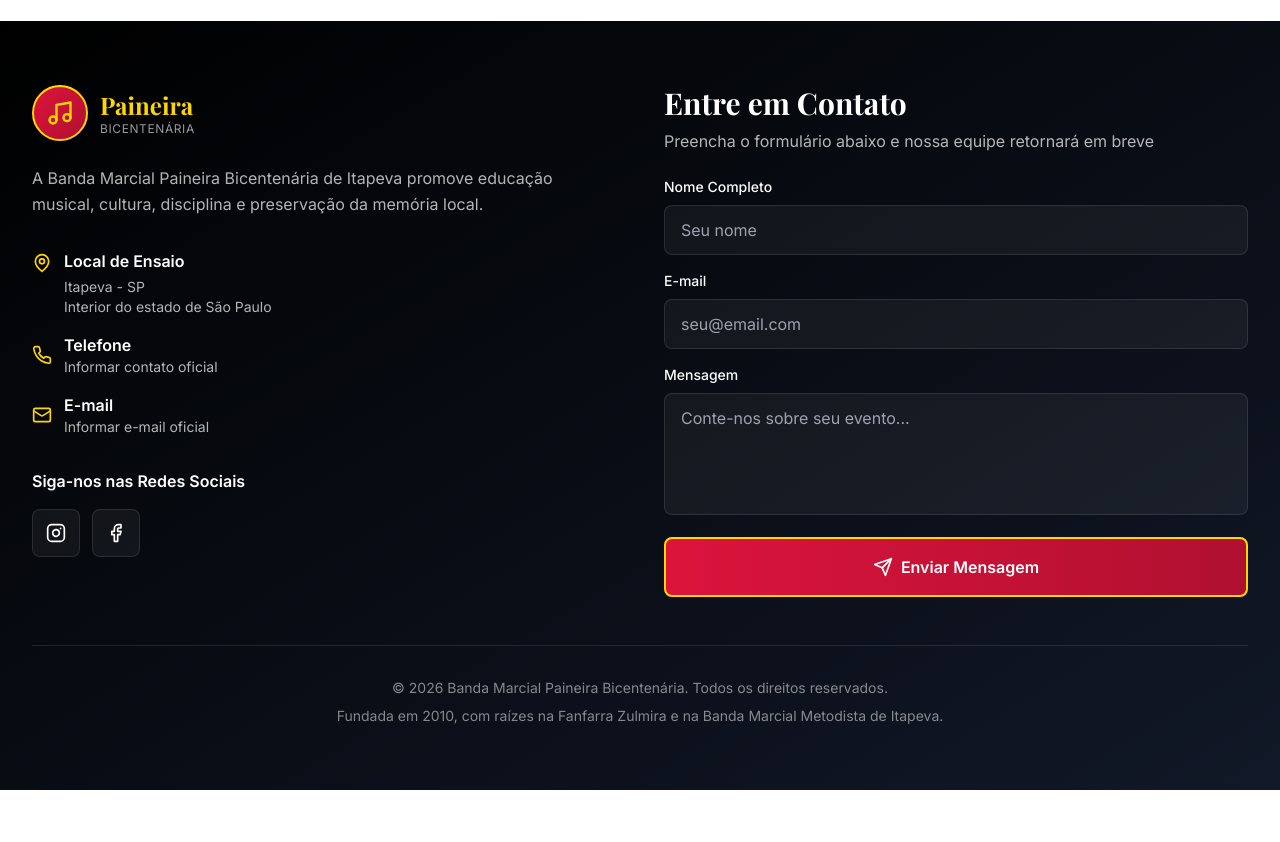
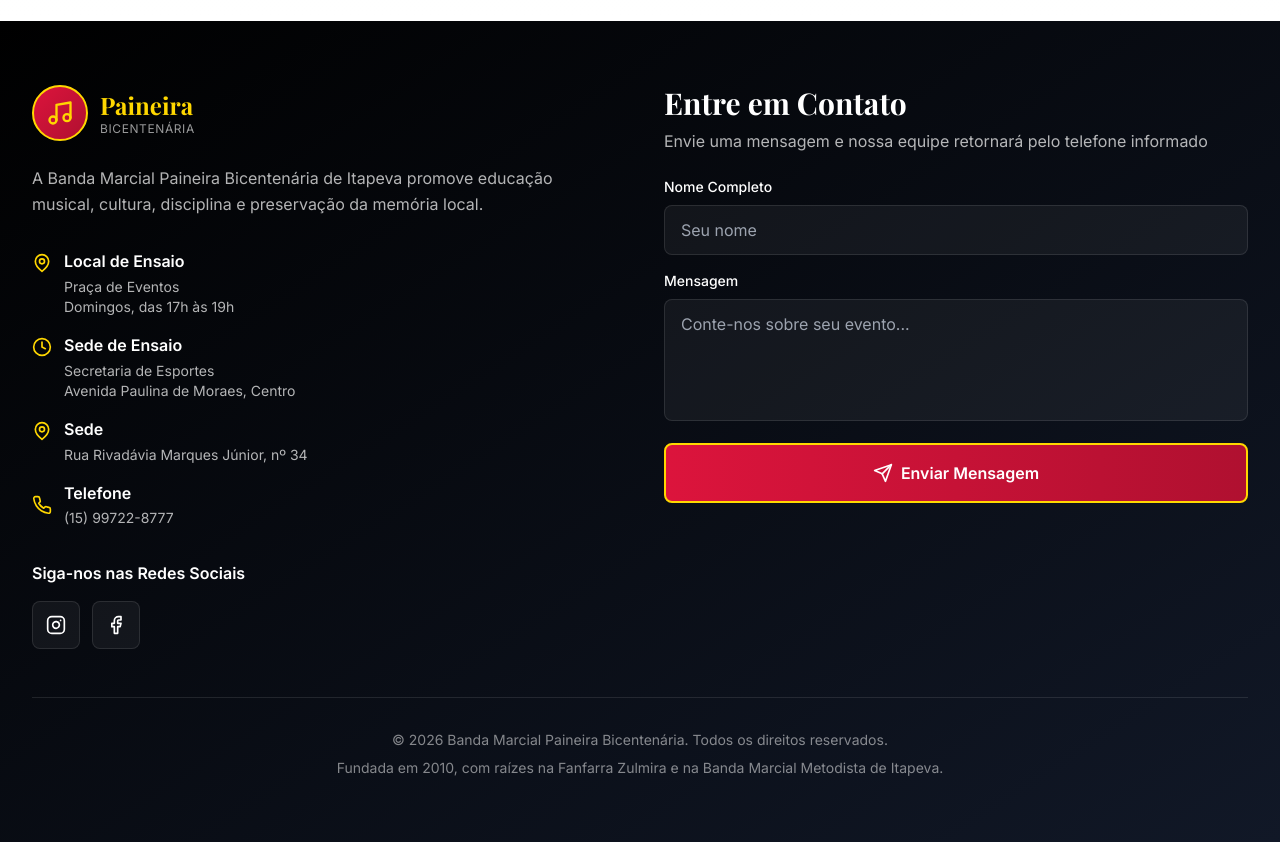
Before and after one commit to Jeffersonf/banda-marcial, a React (Vite) app: page / in a window 1280 px wide. Shown: the part 6060-6902 px from the top of the page. Before the commit the page ends 6850 px from the top, so only its background shows below. Built offline with nearby package versions, Linux system fonts and the light colour scheme.

Commit message:
Atualiza dados de contato

```diff
--- a/src/components/Footer.tsx
+++ b/src/components/Footer.tsx
@@ -1,10 +1,9 @@
-import { Music, Mail, Phone, MapPin, Facebook, Instagram, Send } from 'lucide-react';
+import { Clock, Music, Phone, MapPin, Facebook, Instagram, Send } from 'lucide-react';
 import { useState, FormEvent } from 'react';
 
 export default function Footer() {
   const [formData, setFormData] = useState({
     name: '',
-    email: '',
     message: ''
   });
 
@@ -12,7 +11,7 @@ export default function Footer() {
     e.preventDefault();
     console.log('Form submitted:', formData);
     alert('Mensagem enviada com sucesso! Entraremos em contato em breve.');
-    setFormData({ name: '', email: '', message: '' });
+    setFormData({ name: '', message: '' });
   };
 
   return (
@@ -41,8 +40,29 @@ export default function Footer() {
                 <div>
                   <div className="font-semibold mb-1">Local de Ensaio</div>
                   <div className="text-white/70 text-sm">
-                    Itapeva - SP<br />
-                    Interior do estado de São Paulo
+                    Praça de Eventos<br />
+                    Domingos, das 17h às 19h
+                  </div>
+                </div>
+              </div>
+
+              <div className="flex items-start gap-3">
+                <Clock className="w-5 h-5 text-gold flex-shrink-0 mt-1" />
+                <div>
+                  <div className="font-semibold mb-1">Sede de Ensaio</div>
+                  <div className="text-white/70 text-sm">
+                    Secretaria de Esportes<br />
+                    Avenida Paulina de Moraes, Centro
+                  </div>
+                </div>
+              </div>
+
+              <div className="flex items-start gap-3">
+                <MapPin className="w-5 h-5 text-gold flex-shrink-0 mt-1" />
+                <div>
+                  <div className="font-semibold mb-1">Sede</div>
+                  <div className="text-white/70 text-sm">
+                    Rua Rivadávia Marques Júnior, nº 34
                   </div>
                 </div>
               </div>
@@ -51,15 +71,9 @@ export default function Footer() {
                 <Phone className="w-5 h-5 text-gold" />
                 <div>
                   <div className="font-semibold">Telefone</div>
-                  <div className="text-white/70 text-sm">Informar contato oficial</div>
-                </div>
-              </div>
-
-              <div className="flex items-center gap-3">
-                <Mail className="w-5 h-5 text-gold" />
-                <div>
-                  <div className="font-semibold">E-mail</div>
-                  <div className="text-white/70 text-sm">Informar e-mail oficial</div>
+                  <a href="tel:+5515997228777" className="text-white/70 text-sm hover:text-gold">
+                    (15) 99722-8777
+                  </a>
                 </div>
               </div>
             </div>
@@ -90,7 +104,7 @@ export default function Footer() {
           <div>
             <h3 className="font-display text-3xl font-bold mb-2">Entre em Contato</h3>
             <p className="text-white/70 mb-6">
-              Preencha o formulário abaixo e nossa equipe retornará em breve
+              Envie uma mensagem e nossa equipe retornará pelo telefone informado
             </p>
 
             <form onSubmit={handleSubmit} className="space-y-4">
@@ -106,21 +120,6 @@ export default function Footer() {
                   onChange={(e) => setFormData({ ...formData, name: e.target.value })}
                   className="w-full px-4 py-3 bg-white/5 border border-white/10 rounded-lg focus:outline-none focus:border-gold transition-colors text-white"
                   placeholder="Seu nome"
-                />
-              </div>
-
-              <div>
-                <label htmlFor="email" className="block text-sm font-medium mb-2">
-                  E-mail
-                </label>
-                <input
-                  type="email"
-                  id="email"
-                  required
-                  value={formData.email}
-                  onChange={(e) => setFormData({ ...formData, email: e.target.value })}
-                  className="w-full px-4 py-3 bg-white/5 border border-white/10 rounded-lg focus:outline-none focus:border-gold transition-colors text-white"
-                  placeholder="seu@email.com"
                 />
               </div>
 
```
